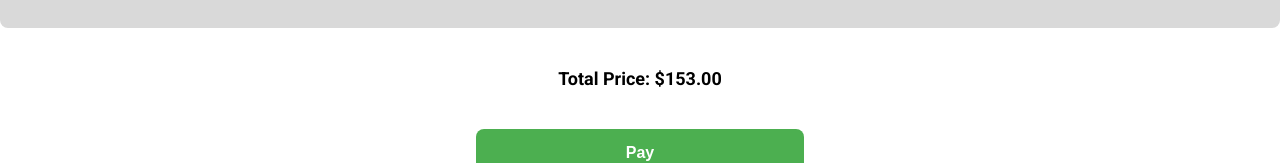
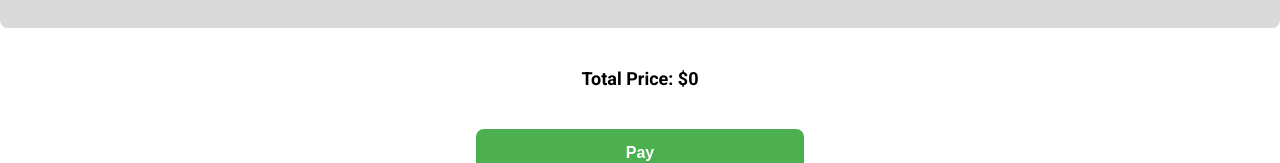
Before and after one commit to Mahodi313/Bun-Drop, a React (Vite) app: page /checkout in a window 1280 px wide. Shown: the part 849-1012 px from the top of the page. Built offline with nearby package versions, Linux system fonts and the light colour scheme.

Commit message:
feature/cartTotalPrice

```diff
--- a/src/components/paymentForm/PaymentForm.component.jsx
+++ b/src/components/paymentForm/PaymentForm.component.jsx
@@ -1,8 +1,12 @@
-import React from "react";
+import React, { useContext } from "react";
+
+import { CartContext } from "../../contexts/cart.context";
 
 import "./PaymentForm.styles.css";
 
 function PaymentForm() {
+  const { cartTotal } = useContext(CartContext);
+
   return (
     <form className="payment-form">
       <div className="payment-wrapper">
@@ -81,7 +85,7 @@ function PaymentForm() {
           />
         </div>
       </div>
-      <p className="total-price">Total Price: $153.00</p>
+      <p className="total-price">Total Price: ${cartTotal}</p>
       <button type="submit" className="pay-button">
         Pay
       </button>
--- a/src/contexts/cart.context.jsx
+++ b/src/contexts/cart.context.jsx
@@ -13,12 +13,14 @@ export const CartContext = createContext({
   removeItemFromCart: () => {},
   clearItemFromCart: () => {},
   cartCount: 0,
+  cartTotal: 0,
 });
 
 export const CartProvider = ({ children }) => {
   const [isCartOpen, setIsCartOpen] = useState(false);
   const [cartItems, setCartItems] = useState([]);
   const [cartCount, setCartCount] = useState(0);
+  const [cartTotal, setCartTotal] = useState(0);
 
   useEffect(() => {
     const newCartCount = cartItems.reduce(
@@ -26,6 +28,14 @@ export const CartProvider = ({ children }) => {
       0
     );
     setCartCount(newCartCount);
+  }, [cartItems]);
+
+  useEffect(() => {
+    const newCartTotal = cartItems.reduce(
+      (total, cartItem) => total + cartItem.quantity * cartItem.price,
+      0
+    );
+    setCartTotal(newCartTotal);
   }, [cartItems]);
 
   const addItemToCart = (productToAdd) => {
@@ -52,6 +62,7 @@ export const CartProvider = ({ children }) => {
     clearItemFromCart,
     cartItems,
     cartCount,
+    cartTotal,
   };
 
   return <CartContext.Provider value={value}>{children}</CartContext.Provider>;
```
